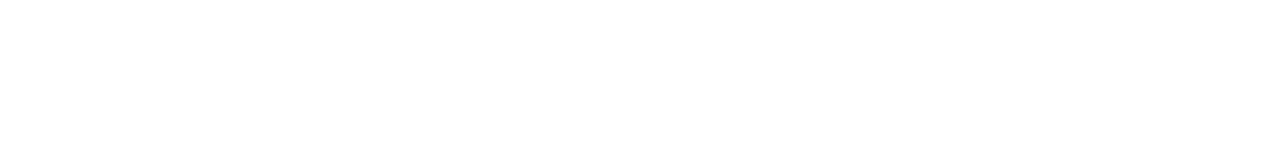
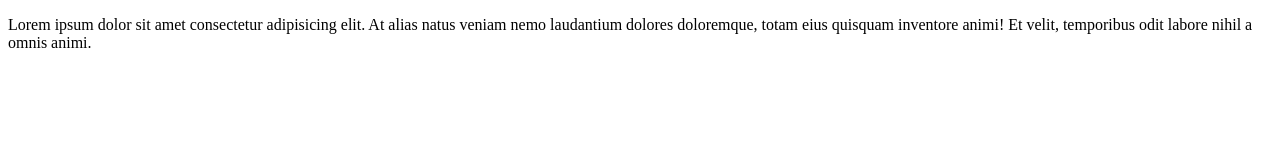
Before and after one commit to Mhassankhan6/our6class, a plain HTML site: page index.html in a window 1280 px wide. Drawn offline with Linux system fonts and the light colour scheme.

Commit message:
adding style file

```diff
--- a/index.html
+++ b/index.html
@@ -6,6 +6,6 @@
     <title>Document</title>
 </head>
 <body>
-
+    <p>Lorem ipsum dolor sit amet consectetur adipisicing elit. At alias natus veniam nemo laudantium dolores doloremque, totam eius quisquam inventore animi! Et velit, temporibus odit labore nihil a omnis animi.</p>
 </body>
 </html>
```
Also changed, not shown: style.css (added).
